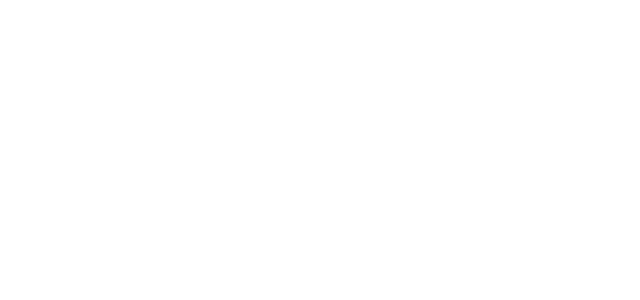
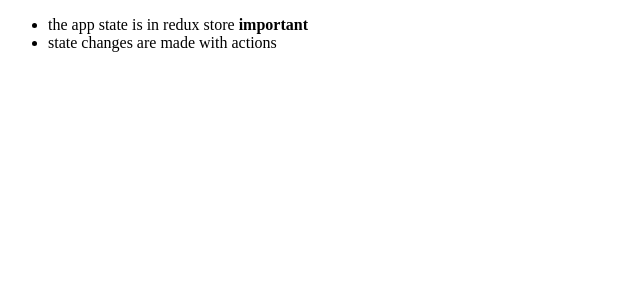
Before and after one commit to marekzelinka/notes-redux, a React (Vite) app: page / in a window 1280 px wide. Shown: the top 300 px of the page, without its empty margins (0-640 px from the left). Built offline with nearby package versions, Linux system fonts and the light colour scheme.

Commit message:
display notes

```diff
--- a/src/App.jsx
+++ b/src/App.jsx
@@ -1,5 +1,19 @@
-function App() {
-  return <></>
+/* eslint-disable react/prop-types */
+
+function App({ store }) {
+  const notes = store.getState()
+
+  return (
+    <>
+      <ul>
+        {notes.map((note) => (
+          <li key={note.id}>
+            {note.content} {note.important ? <strong>important</strong> : null}
+          </li>
+        ))}
+      </ul>
+    </>
+  )
 }
 
 export default App
--- a/src/main.jsx
+++ b/src/main.jsx
@@ -17,6 +17,23 @@
 
 const store = createStore(noteReducer)
 
+store.dispatch({
+  type: 'NEW_NOTE',
+  payload: {
+    content: 'the app state is in redux store',
+    important: true,
+    id: 1,
+  },
+})
+store.dispatch({
+  type: 'NEW_NOTE',
+  payload: {
+    content: 'state changes are made with actions',
+    important: false,
+    id: 2,
+  },
+})
+
 const root = ReactDOM.createRoot(document.getElementById('root'))
 const render = () =>
   root.render(
```
